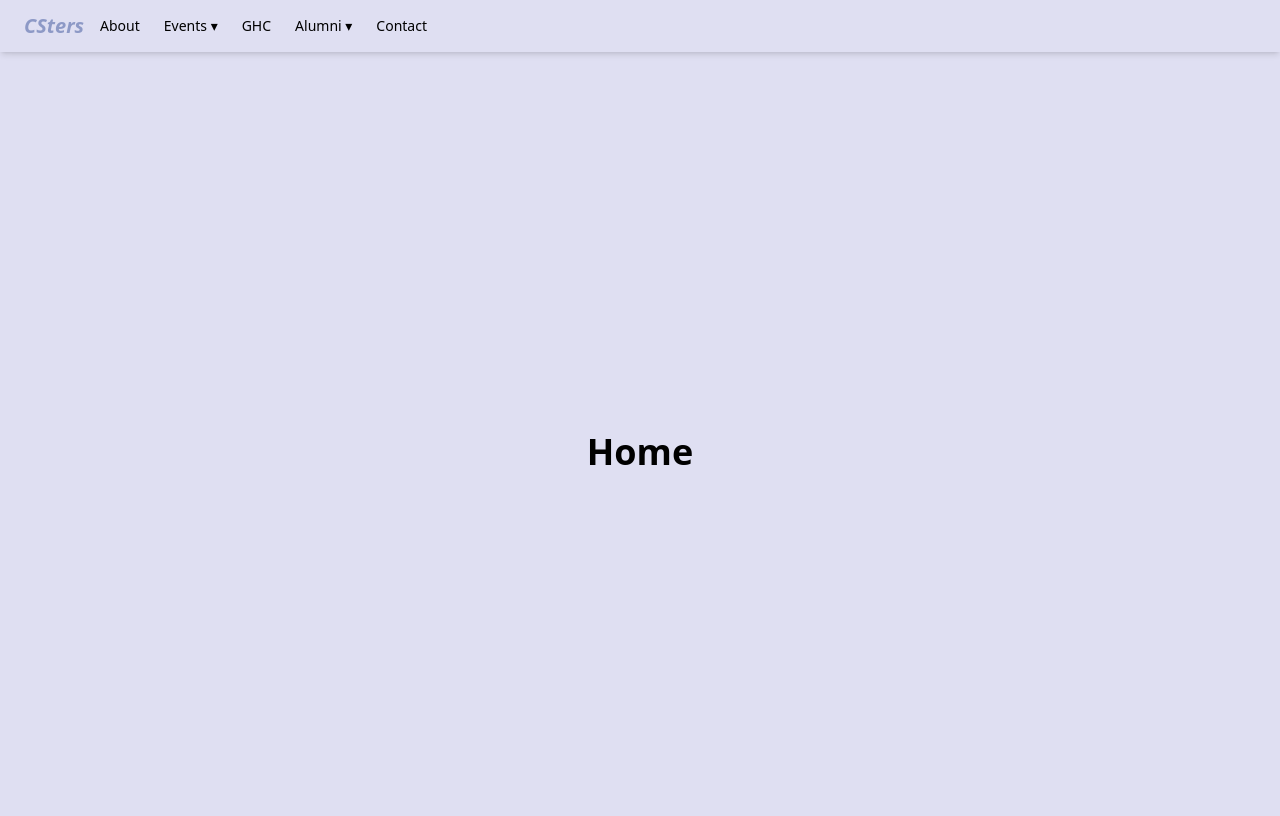
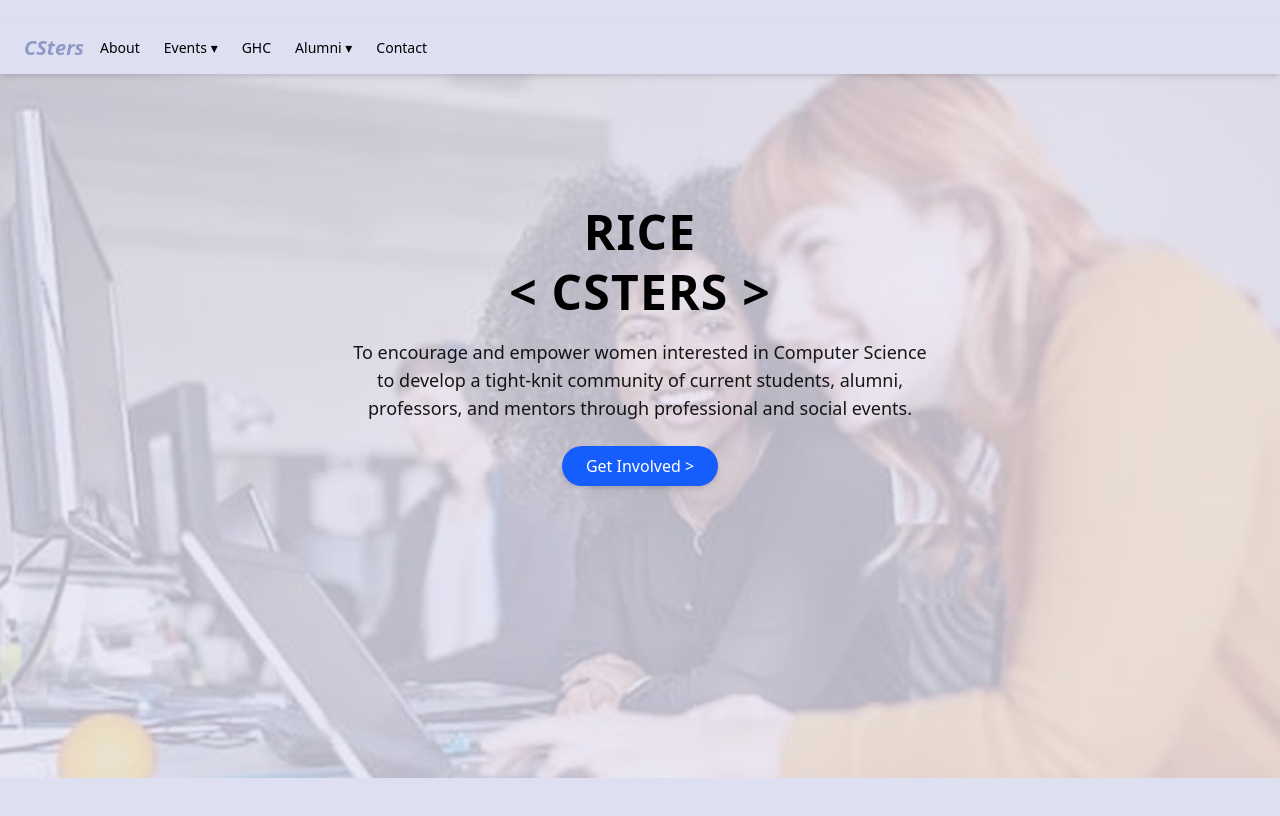
Before and after one commit to chloep23/csters-website, a React (Vite) app: page / in a window 1280 px wide. Shown: the top 816 px of the page. Built offline with nearby package versions, Linux system fonts and the light colour scheme.

Commit message:
Build hero section with background image, heading, and call-to-action button

```diff
--- a/src/pages/Home.tsx
+++ b/src/pages/Home.tsx
@@ -2,8 +2,33 @@
 
 export default function Home() {
   return (
-    <div className="flex items-center justify-center h-screen">
-      <h1 className="text-black text-4xl font-semibold">Home</h1>
+    <div>
+      {/* hero section
+        - making the section as tall as the screen
+        - making the background centered and covering the whole box
+        - heading and paragraph stacked vertically in columns */}
+      <section
+        className="w-full min-h-[calc(100vh-96px)] bg-[#e7e4f4] bg-cover bg-center flex flex-col items-center justify-start text-black text-center px-6 pt-32"
+        style={{ backgroundImage: "url('/images/homepage/hero.png')" }}
+      >
+        {/* main heading */}
+        <h1 className="text-5xl font-bold tracking-wide leading-tight">
+          RICE <br /> &lt; CSTERS &gt;
+        </h1>
+
+        {/* mission statement paragraph */}
+        <p className="mt-4 max-w-xl text-lg text-black/90">
+          To encourage and empower women interested in Computer Science to develop a tight-knit community of current students, alumni, professors, and mentors through professional and social events.
+        </p>
+
+        {/* get involved button (white text on blue bg) */}
+        <a
+          href="/get-involved"
+          className="mt-6 bg-blue-600 hover:bg-blue-700 text-white py-2 px-6 rounded-full shadow-md transition"
+        >
+          Get Involved &gt;
+        </a>
+      </section>
     </div>
   );
 }
```
Also changed, not shown: public/images/homepage/hero.png (added).
